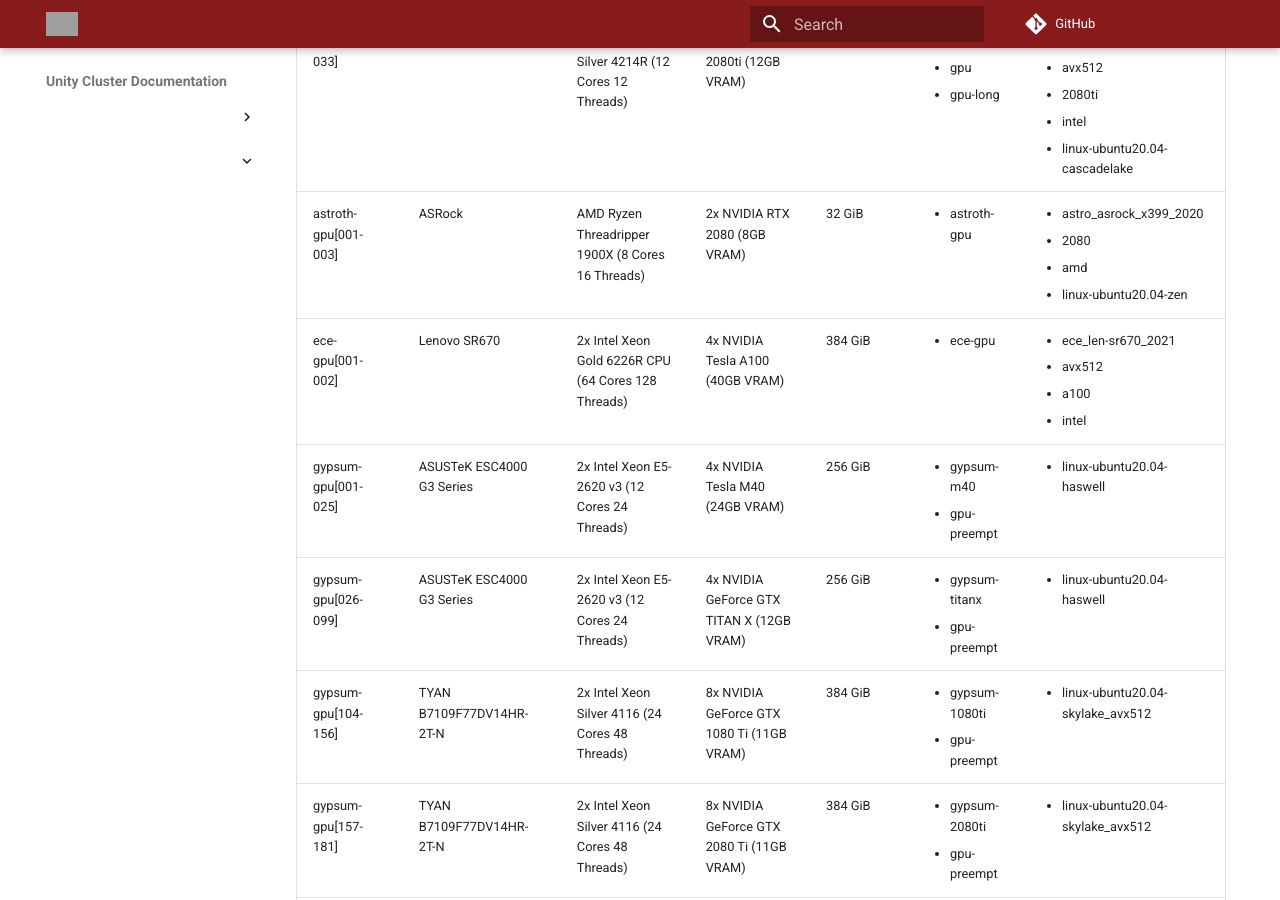
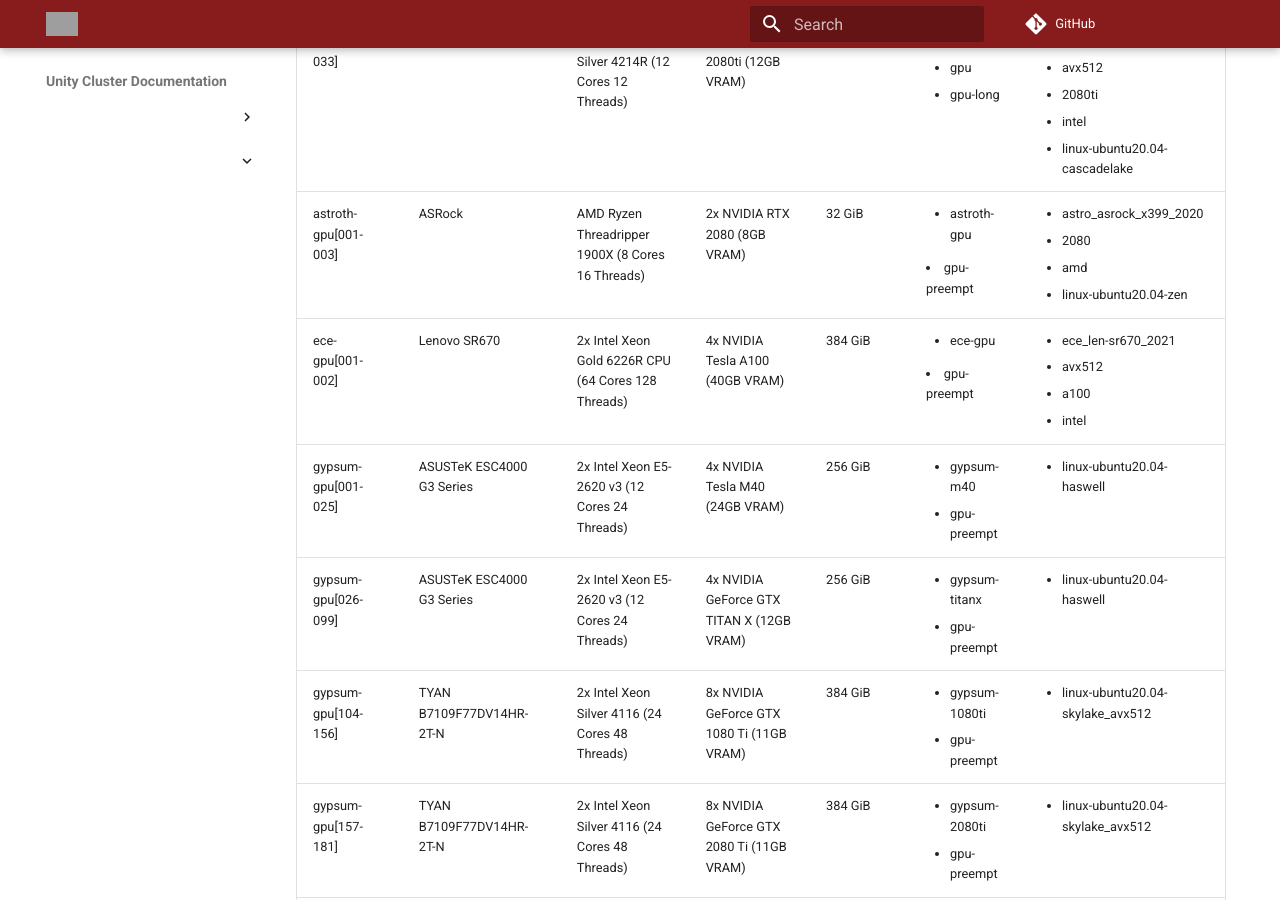
Before and after one commit to UMass-RC/unity-docs, an MkDocs documentation site: the page built from docs/technical/nodelist.md, in a window 1280 px wide and 900 px high, scrolled down 3216 px. Built offline with MkDocs 1.6.1 and Material for MkDocs 9.7.7, drawn with Linux system fonts in a browser that asks for light colours; comment, search, counter and statistics services are not loaded; grey boxes are pictures that could not be loaded.

Commit message:
add astroth-gpu and ece-gpu nodes to gpu-preempt

```diff
--- a/sheets-to-md/output/gpu-nodes.md
+++ b/sheets-to-md/output/gpu-nodes.md
@@ -3,8 +3,8 @@
 | gpu[001-002]         | Lenovo ThinkSystem SR650                 | 2x Intel Xeon Silver 4110 (8 Cores 16 Threads)      | 2x NVIDIA Tesla V100 (16GB VRAM)          | 192 GiB | <ul><li>gpu</li><li>gpu-long</li></ul>                      | <ul><li>len-sr650_2018</li><li>avx512</li><li>v100</li><li>intel</li><li>linux-ubuntu20.04-skylake_avx512</li></ul>    |
 | gpu[003-004]         | Dell Poweredge R740                      | 2x Intel Xeon Gold 6140 (18 Cores 36 Threads)       | 2x NVIDIA Tesla V100 (16GB VRAM)          | 192 GiB | <ul><li>gpu</li><li>gpu-long</li></ul>                      | <ul><li>len-sr650_2018</li><li>avx512</li><li>v100</li><li>intel</li><li>linux-ubuntu20.04-skylake_avx512</li></ul>    |
 | ials-gpu[001-033]    | Atipa                                    | 2x Intel Xeon Silver 4214R (12 Cores 12 Threads)    | 8x NVIDIA RTX 2080ti (12GB VRAM)          | 192 GiB | <ul><li>ials-gpu</li><li>gpu</li><li>gpu-long</li></ul>     | <ul><li>ials_gigabyte_2020</li><li>avx512</li><li>2080ti</li><li>intel</li><li>linux-ubuntu20.04-cascadelake</li></ul> |
-| astroth-gpu[001-003] | ASRock                                   | AMD Ryzen Threadripper 1900X (8 Cores 16 Threads)   | 2x NVIDIA RTX 2080 (8GB VRAM)             | 32 GiB  | <ul><li>astroth-gpu</li></ul>                               | <ul><li>astro_asrock_x399_2020</li><li>2080</li><li>amd</li><li>linux-ubuntu20.04-zen</li></ul>                        |
-| ece-gpu[001-002]     | Lenovo SR670                             | 2x Intel Xeon Gold 6226R CPU (64 Cores 128 Threads) | 4x NVIDIA Tesla A100 (40GB VRAM)          | 384 GiB | <ul><li>ece-gpu</li></ul>                                   | <ul><li>ece_len-sr670_2021</li><li>avx512</li><li>a100</li><li>intel</li></ul>                                         |
+| astroth-gpu[001-003] | ASRock                                   | AMD Ryzen Threadripper 1900X (8 Cores 16 Threads)   | 2x NVIDIA RTX 2080 (8GB VRAM)             | 32 GiB  | <ul><li>astroth-gpu</li></ul><li>gpu-preempt</li></ul>      | <ul><li>astro_asrock_x399_2020</li><li>2080</li><li>amd</li><li>linux-ubuntu20.04-zen</li></ul>                        |
+| ece-gpu[001-002]     | Lenovo SR670                             | 2x Intel Xeon Gold 6226R CPU (64 Cores 128 Threads) | 4x NVIDIA Tesla A100 (40GB VRAM)          | 384 GiB | <ul><li>ece-gpu</li></ul><li>gpu-preempt</li></ul>          | <ul><li>ece_len-sr670_2021</li><li>avx512</li><li>a100</li><li>intel</li></ul>                                         |
 | gypsum-gpu[001-025]  | ASUSTeK ESC4000 G3 Series                | 2x Intel Xeon E5-2620 v3 (12 Cores 24 Threads)      | 4x NVIDIA Tesla M40 (24GB VRAM)           | 256 GiB | <ul><li>gypsum-m40</li><li>gpu-preempt</li></ul>            | <ul><li>linux-ubuntu20.04-haswell</li></ul>                                                                            |
 | gypsum-gpu[026-099]  | ASUSTeK ESC4000 G3 Series                | 2x Intel Xeon E5-2620 v3 (12 Cores 24 Threads)      | 4x NVIDIA GeForce GTX TITAN X (12GB VRAM) | 256 GiB | <ul><li>gypsum-titanx</li><li>gpu-preempt</li></ul>         | <ul><li>linux-ubuntu20.04-haswell</li></ul>                                                                            |
 | gypsum-gpu[104-156]  | TYAN B7109F77DV14HR-2T-N                 | 2x Intel Xeon Silver 4116 (24 Cores 48 Threads)     | 8x NVIDIA GeForce GTX 1080 Ti (11GB VRAM) | 384 GiB | <ul><li>gypsum-1080ti</li><li>gpu-preempt</li></ul>         | <ul><li>linux-ubuntu20.04-skylake_avx512</li></ul>                                                                     |
```
